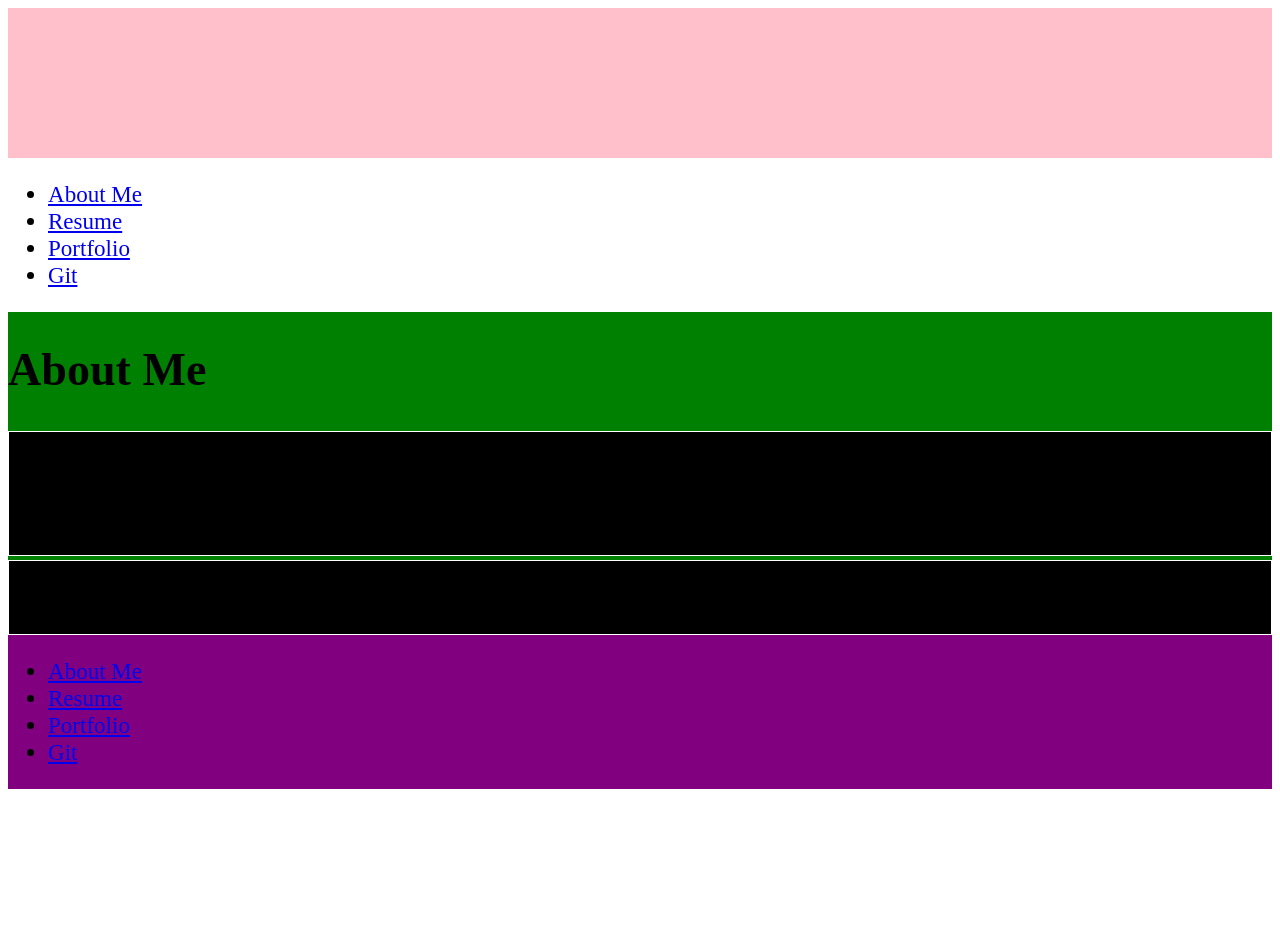
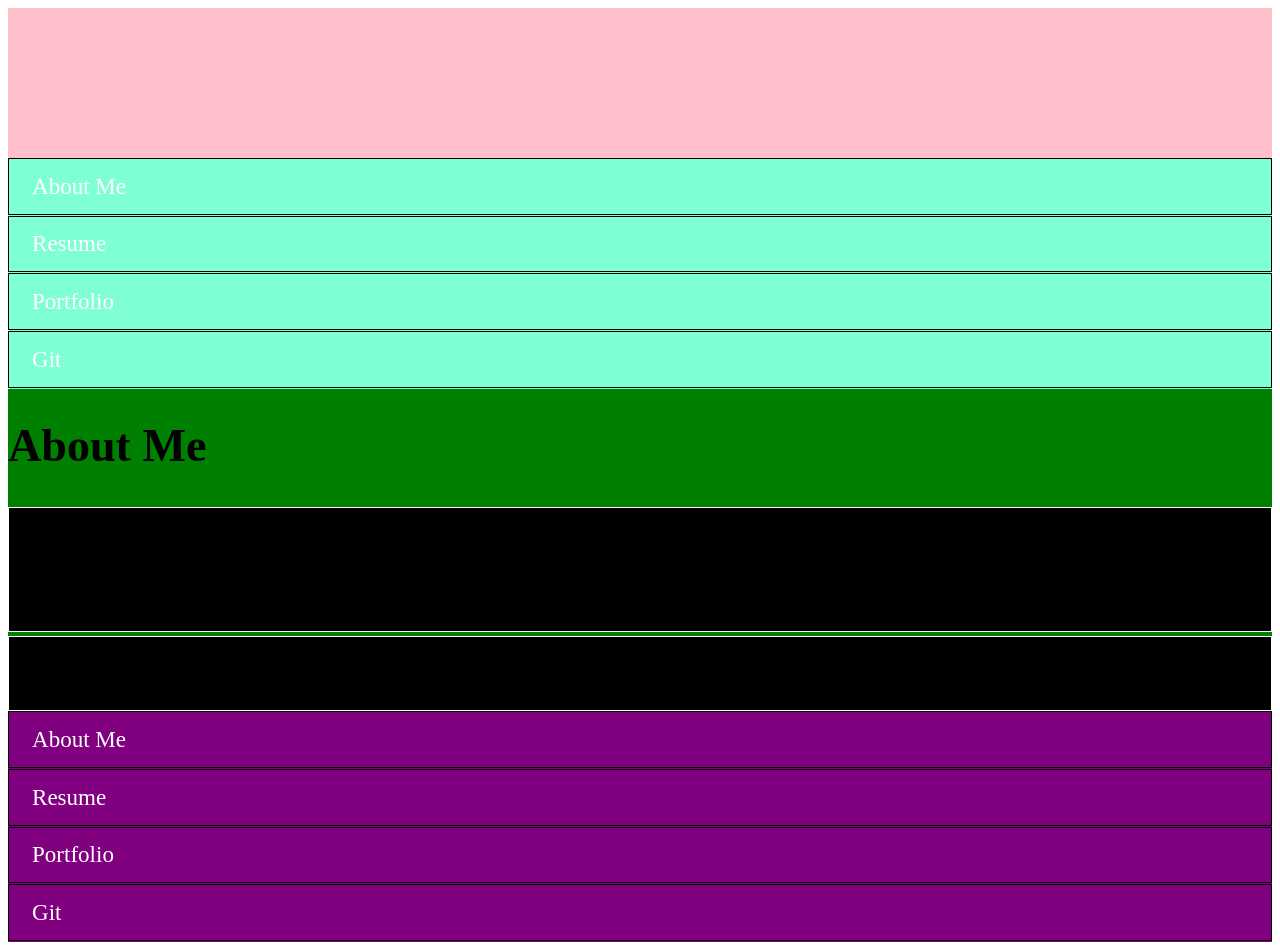
Before and after one commit to DevinAlbano/personal-website, a plain HTML site: page index.html in a window 1280 px wide. Before the commit the page ends 800 px from the top, so only its background shows below. Drawn offline with Linux system fonts and the light colour scheme.

Commit message:
Styled menu, ready to continue course for formatting. Seperated into menu-styles.css

```diff
--- a/style-menu.css
+++ b/style-menu.css
@@ -1,4 +1,4 @@
 @import "styles/gridlayout.css";
 @import "styles/pagestyle.css";
 @import "styles/typography.css";
-@import "styles/menu-styles";
+@import "styles/menu-styles.css";
--- /dev/null
+++ b/styles/menu-styles.css
@@ -0,0 +1,21 @@
+.navigation-section {
+    background-color: aquamarine;
+}
+
+.menu ul {
+    list-style-type: none;
+    padding: 0;
+    margin: 0;
+}
+
+.menu li {
+    border: solid 1px black;
+    margin-bottom: 1px;
+}
+
+.menu li a {
+    display: block;
+    text-decoration: none;
+    color: white;
+    padding: .6em 1em;
+}
```
